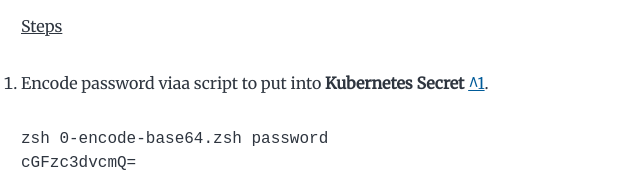
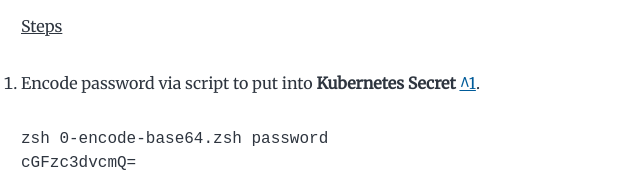
Before and after one commit to KlosStepan/blog, a Gatsby site: page /5-mysql-k8s/ in a window 1280 px wide. Shown: the part 1235-1420 px from the top of the page, 303-943 px from the left. Built offline with nearby package versions, Linux system fonts and the light colour scheme; Gatsby itself is replaced by a stand-in of ours; some packages are replaced by stand-ins of ours; code samples lack their colours.

Commit message:
via typo fix MySQL K8s arcitle

````diff
--- a/content/blog/5-mysql-k8s/index.md
+++ b/content/blog/5-mysql-k8s/index.md
@@ -27,7 +27,7 @@
   ROOT_PASSWORD: cGFzc3dvcmQ=
 ```
 <ins>Steps</ins>
-1. Encode password viaa script to put into **Kubernetes Secret** [^1].
+1. Encode password via script to put into **Kubernetes Secret** [^1].
 ```
 zsh 0-encode-base64.zsh password
 cGFzc3dvcmQ=
````
